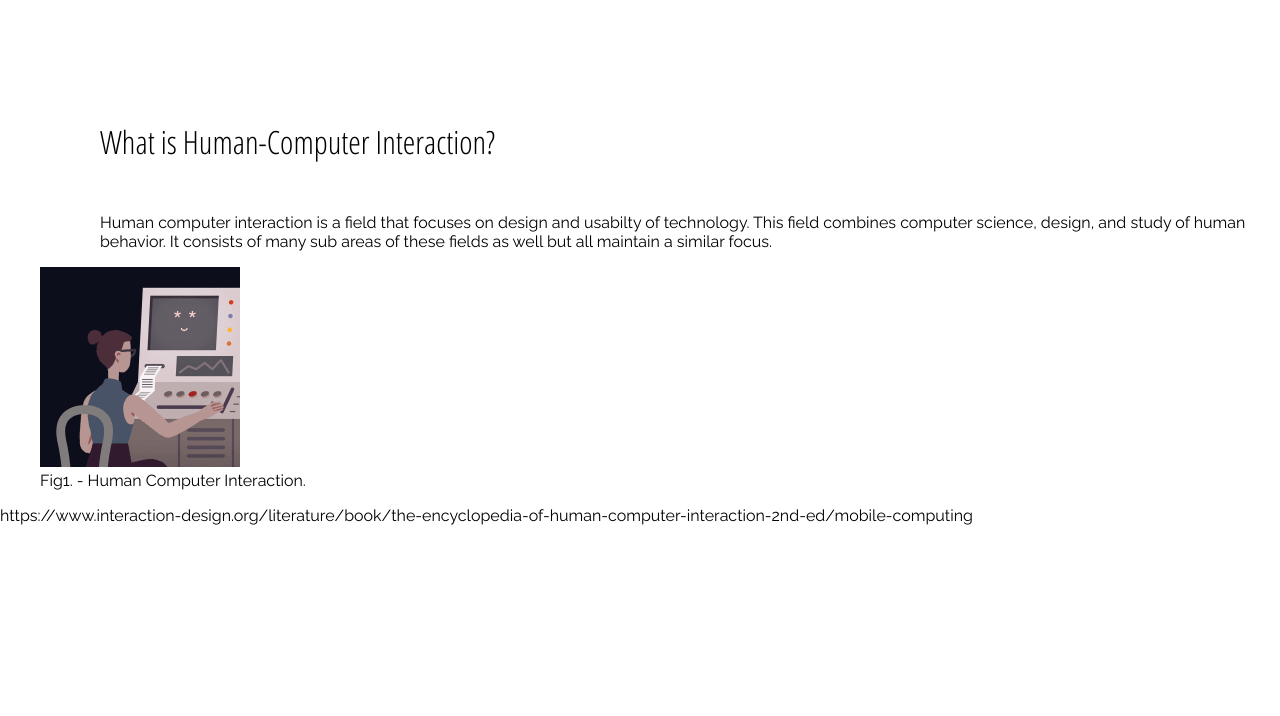
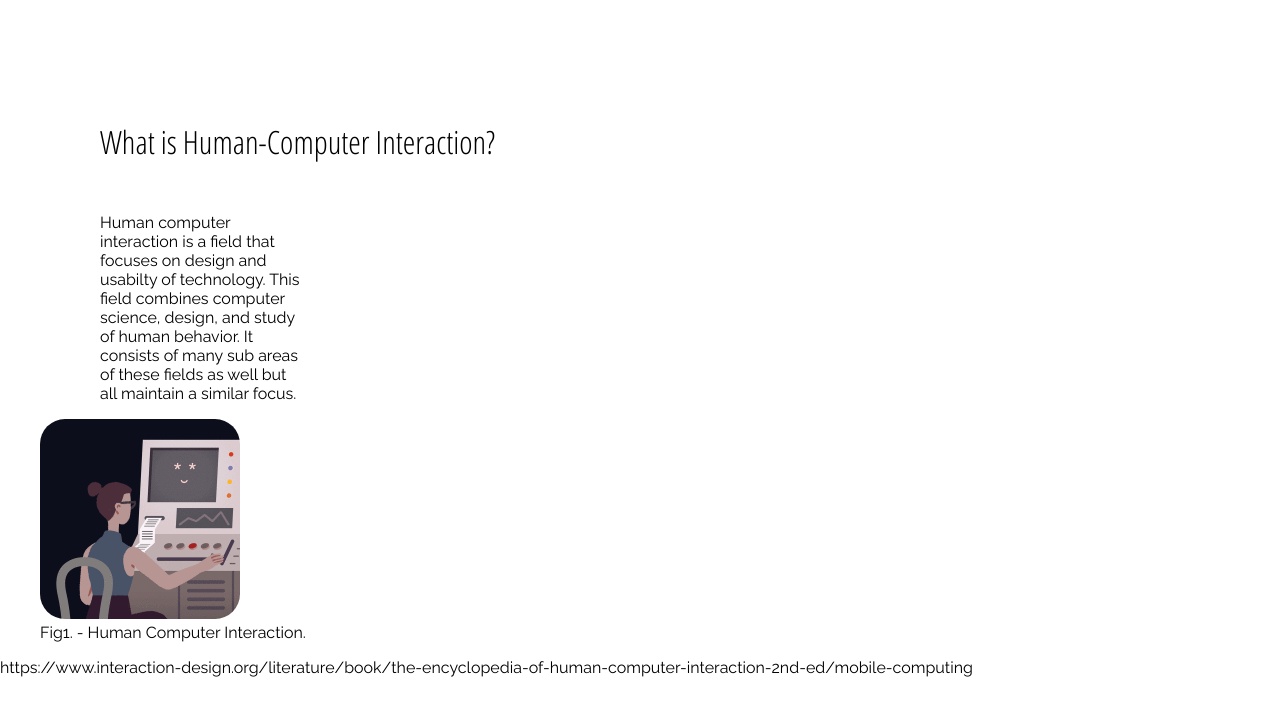
Before and after one commit to Mimileo/cst336, a PHP site: page /homework/homework1/index.html in a window 1280 px wide. Shown: the part 50-766 px from the top of the page. Run offline with PHP 8.4, Linux system fonts and the light colour scheme.

Commit message:
update hw

```diff
--- a/homework/homework1/css/styles.css
+++ b/homework/homework1/css/styles.css
@@ -51,3 +51,12 @@ li a:hover {
     background: #99ffff;
     color: #4d4d4d;
 }
+
+
+#cpu img {
+    border-radius: 25px;
+}
+
+article {
+    width: 200px;
+}
```
